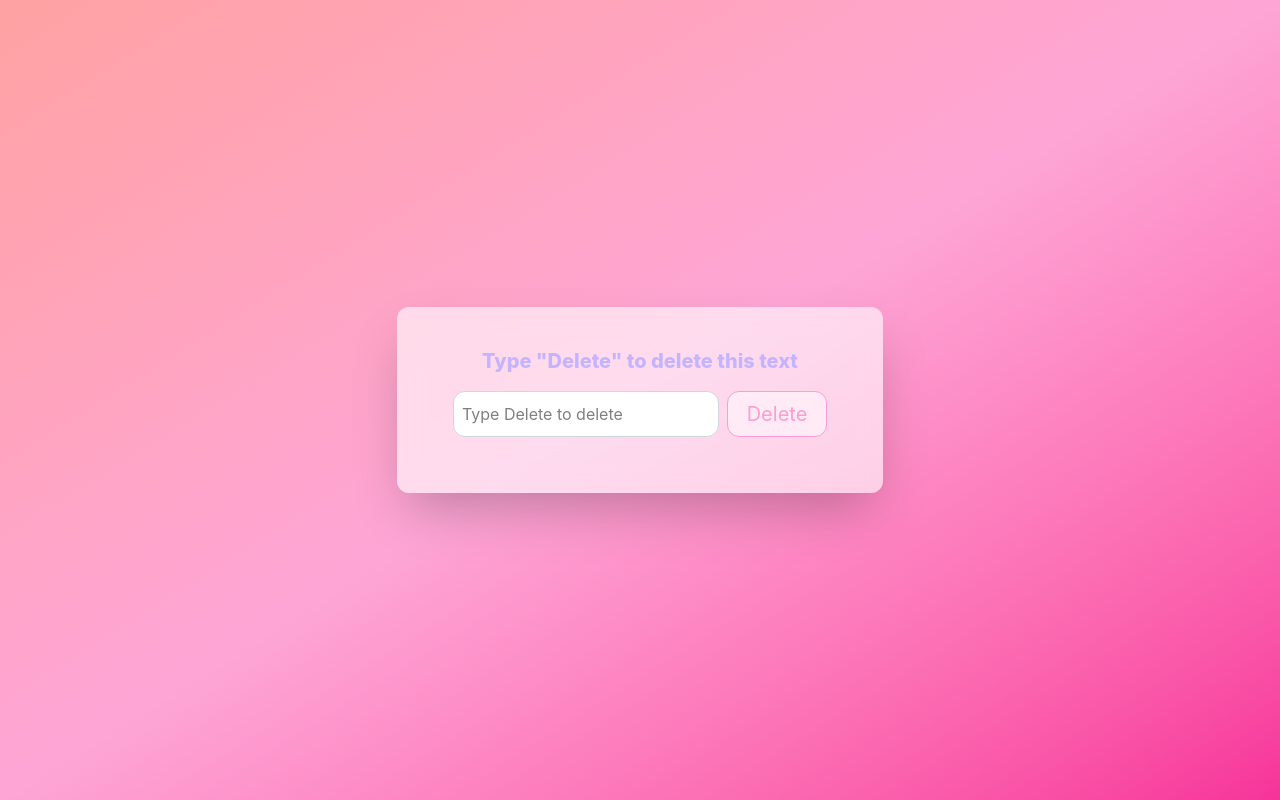
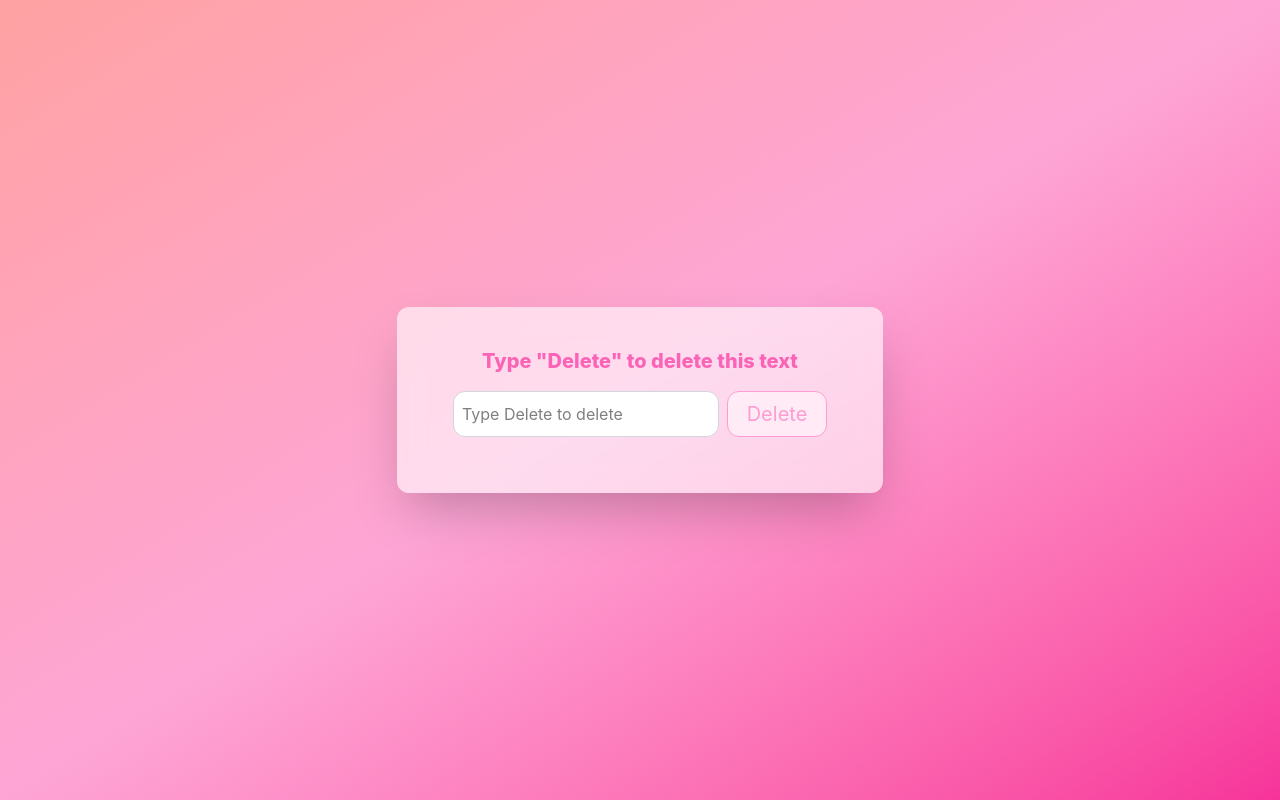
Before and after one commit to sumaiya-hassan-code/Javascript-03, a website: page index.html in a window 1280 px wide. Drawn offline with Linux system fonts and the light colour scheme.

Commit message:
Update website

```diff
--- a/index.html
+++ b/index.html
@@ -11,7 +11,7 @@
     <div class="bg-white/60 p-10 rounded-xl mx-auto flex flex-col justify-between items-center backdrop-blur-md shadow-2xl">
         <p
         id="text"
-        class="text-xl font-extrabold text-violet-300">Type "Delete" to delete this text</p>
+        class="text-xl font-extrabold text-pink-400">Type "Delete" to delete this text</p>
             <div class="flex justify-between gap-x-2 m-4">
                 <input
                 id="input"
```
